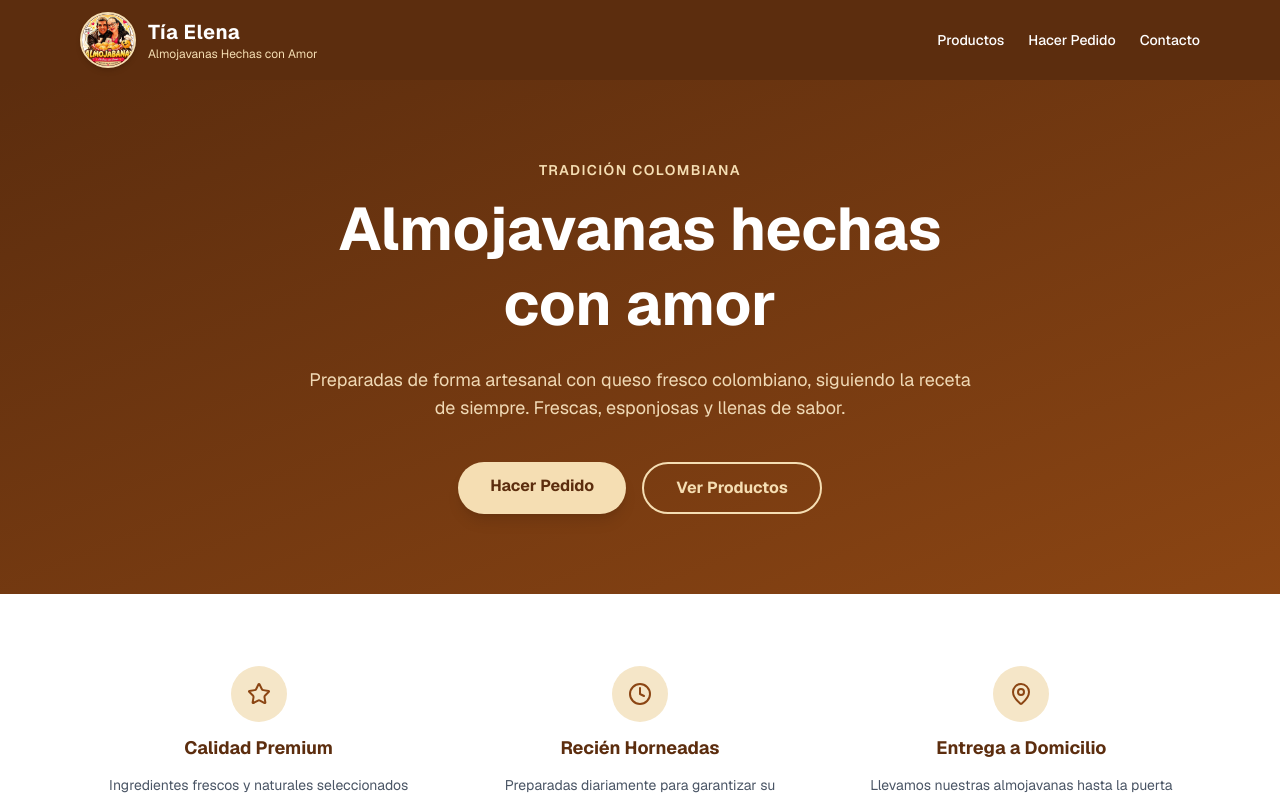
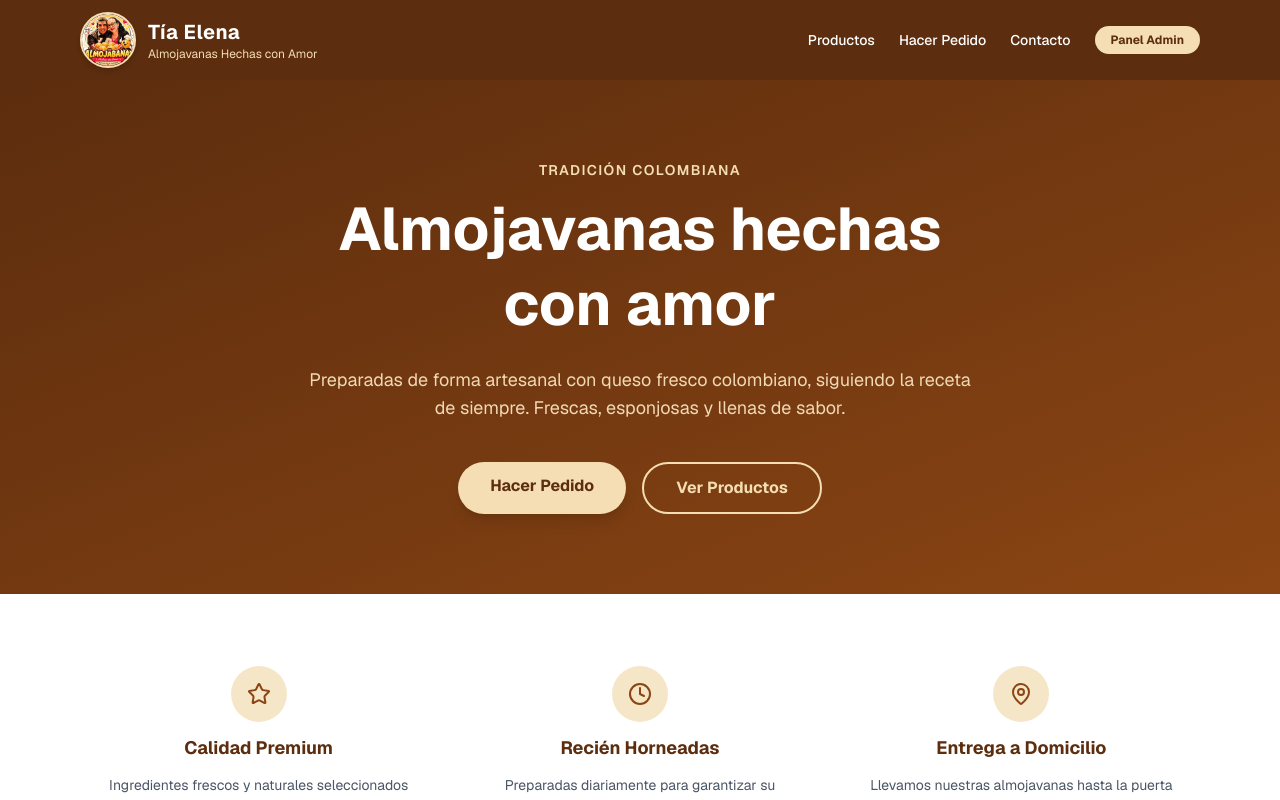
Before and after one commit to deivi43/almojavanas-tia-elena, a Next.js app: page / in a window 1280 px wide. Shown: the top 800 px of the page. Built offline with nearby package versions, Linux system fonts and the light colour scheme; no server answers; the database is empty.

Commit message:
feat: boton Panel Admin en el header

```diff
--- a/src/app/page.tsx
+++ b/src/app/page.tsx
@@ -27,10 +27,13 @@ export default async function Home() {
               <p className="text-[#F5DEB3] text-xs">Almojavanas Hechas con Amor</p>
             </div>
           </div>
-          <nav className="hidden md:flex gap-6 text-sm font-medium">
+          <nav className="hidden md:flex items-center gap-6 text-sm font-medium">
             <a href="#productos" className="hover:text-[#F5DEB3] transition-colors">Productos</a>
             <a href="#pedido" className="hover:text-[#F5DEB3] transition-colors">Hacer Pedido</a>
             <a href="#contacto" className="hover:text-[#F5DEB3] transition-colors">Contacto</a>
+            <a href="/admin/login" className="bg-[#F5DEB3] text-[#5C2D0E] font-bold px-4 py-1.5 rounded-full hover:bg-white transition-colors text-xs">
+              Panel Admin
+            </a>
           </nav>
         </div>
       </header>
```
